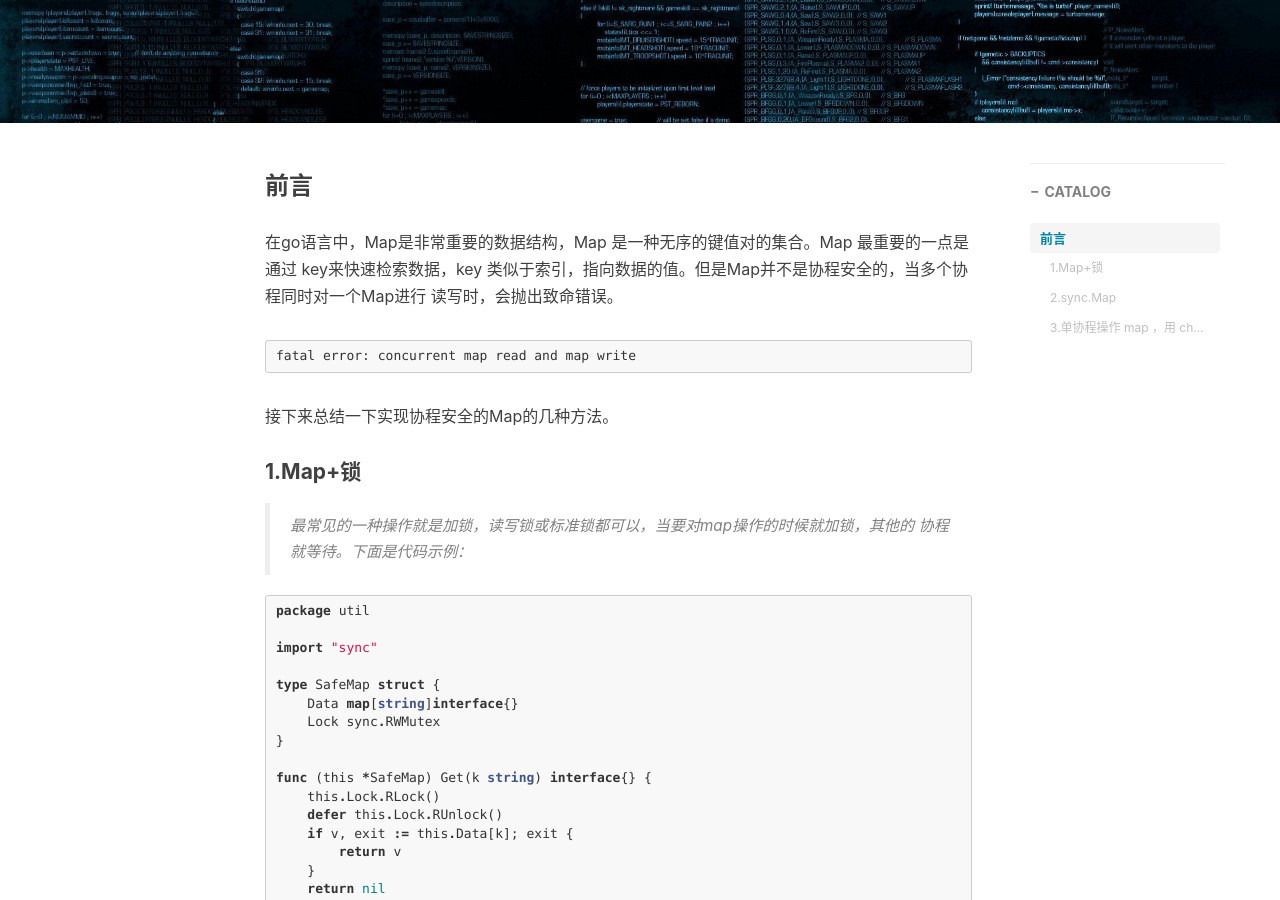
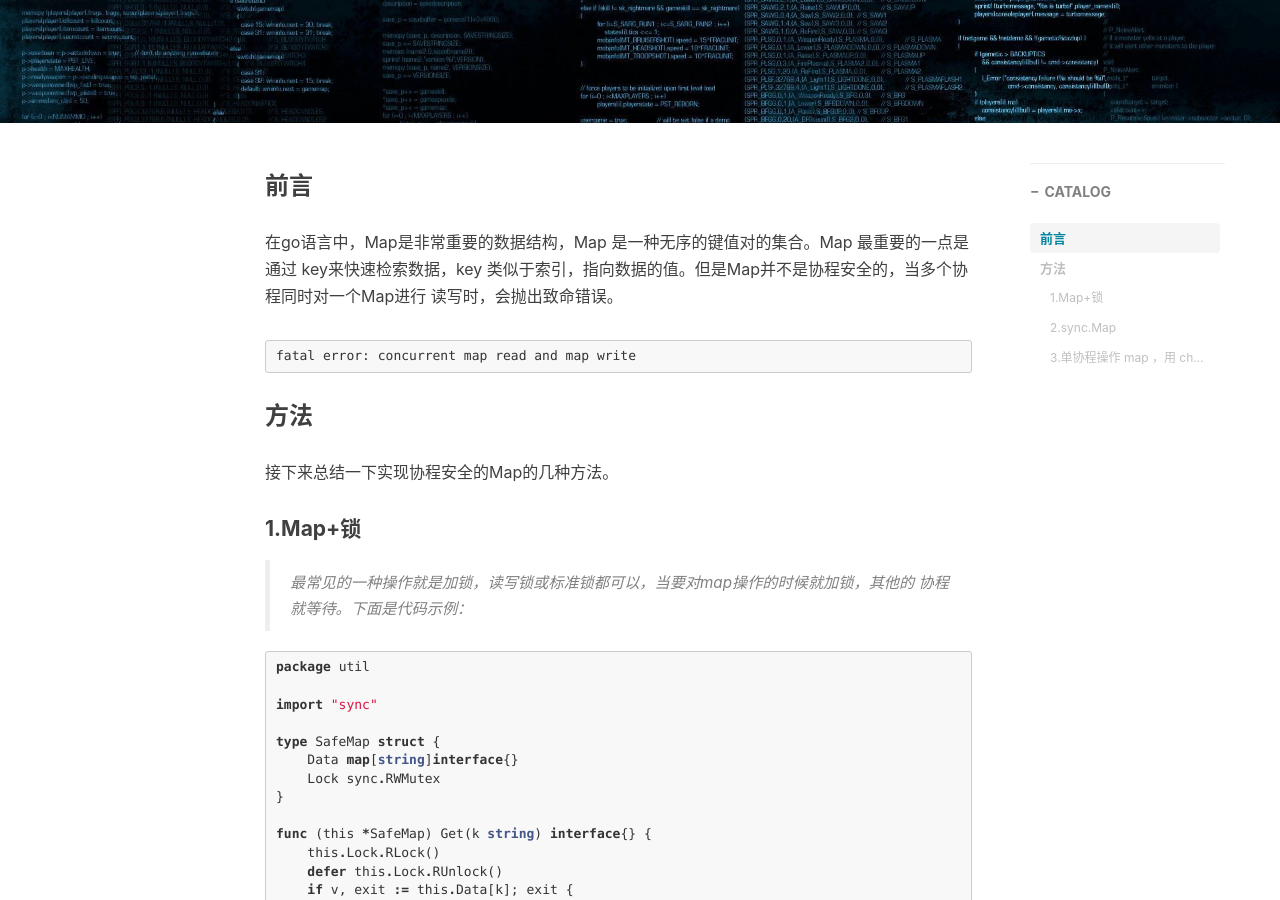
Before and after one commit to honorjoey/honorjoey.github.io, a Jekyll site: the page built from _posts/2020-03-07-Go协程安全Map.md, in a window 1280 px wide and 900 px high, scrolled down 400 px. Built offline with Jekyll 4.4.1, drawn with Linux system fonts in a browser that asks for light colours; nearby versions of some CDN libraries; comment, search, counter and statistics services are not loaded.

Commit message:
update blog

````diff
--- a/_posts/2020-03-07-Go协程安全Map.md
+++ b/_posts/2020-03-07-Go协程安全Map.md
@@ -15,6 +15,7 @@ tags:								#标签
 ```
 fatal error: concurrent map read and map write
 ```
+### 方法
 接下来总结一下实现协程安全的Map的几种方法。
 #### 1.Map+锁
 > 最常见的一种操作就是加锁，读写锁或标准锁都可以，当要对map操作的时候就加锁，其他的 协程就等待。下面是代码示例：
````
